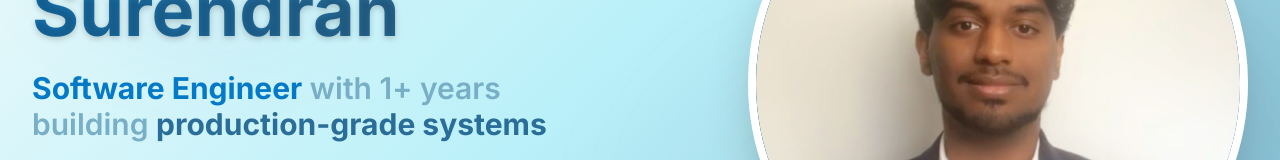
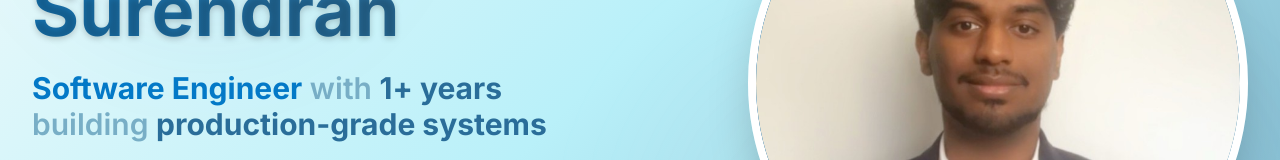
Before and after one commit to Dinusanth12/portfolio-website, a Next.js app: page / in a window 1280 px wide. Shown: the part 365-525 px from the top of the page. Built offline with nearby package versions, Linux system fonts and the light colour scheme.

Commit message:
Update 1+ years text color to match production-grade systems

```diff
--- a/src/components/Hero.tsx
+++ b/src/components/Hero.tsx
@@ -97,7 +97,7 @@ export default function Hero() {
               transition={{ duration: 0.8, delay: 0.4 }}
               className="text-lg sm:text-xl md:text-2xl lg:text-3xl text-steel-blue leading-relaxed mb-8 font-semibold"
             >
-              <span className="text-royal-blue font-bold">{personalInfo.title}</span> with 1+ years building{" "}
+              <span className="text-royal-blue font-bold">{personalInfo.title}</span> with <span className="text-slate-blue font-bold">1+ years</span> building{" "}
               <span className="text-slate-blue font-bold">production-grade systems</span>
             </motion.p>
 
```
